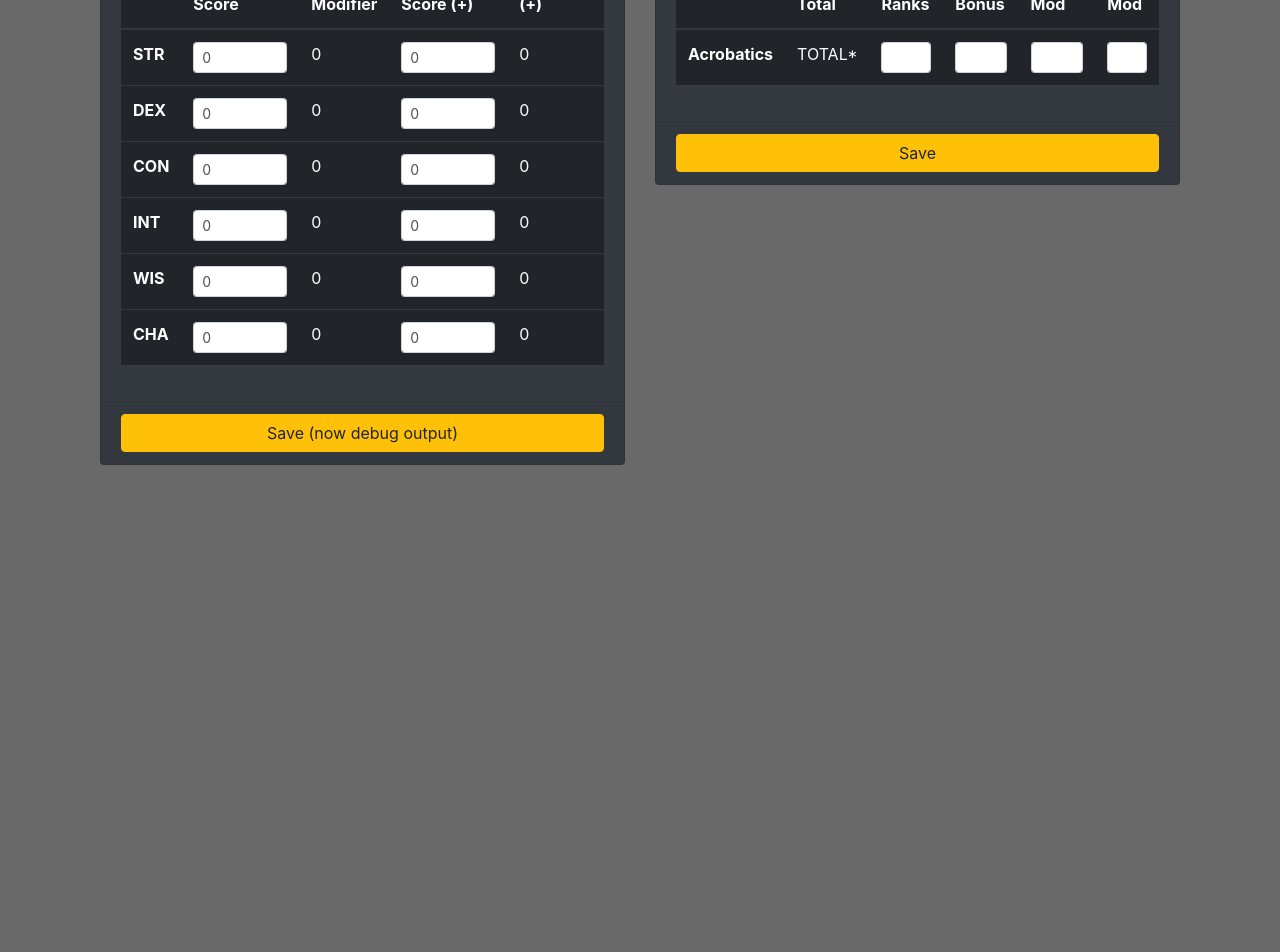
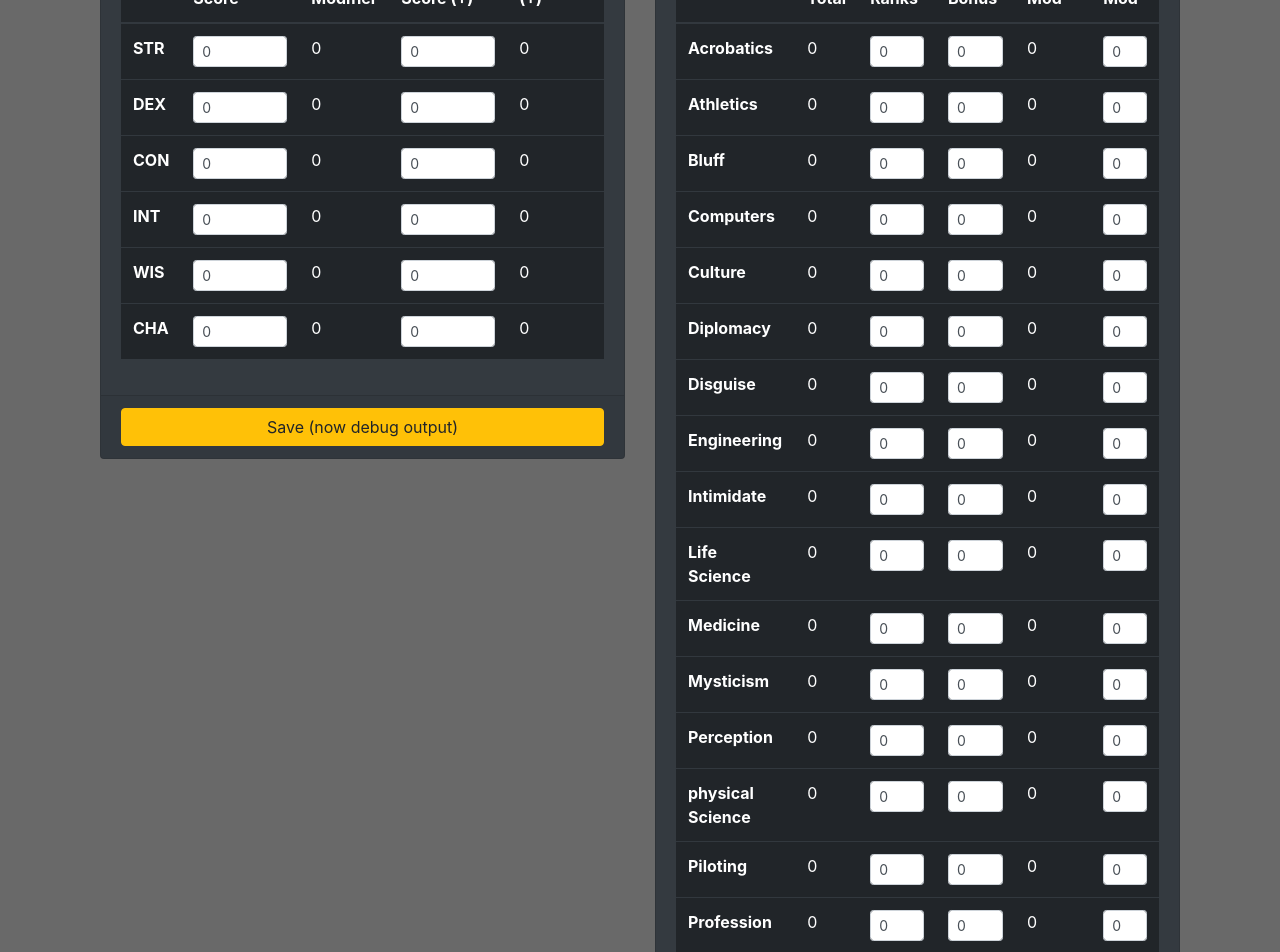
Before and after one commit to nielsdelestinne/StarSheet, an Angular app in the folder starsheet-frontend/: page /sheet/detail/1 in a window 1280 px wide. Shown: the part 360-1312 px from the top of the page. Before the commit the page ends 856 px from the top, so only its background shows below. Built offline with nearby package versions, Linux system fonts and the light colour scheme.

Commit message:
skills basic implementation finished (seperate component for each skill in the skills overview + 2-way-binding)

```diff
--- a/starsheet-frontend/src/app/sheet/sheet-detail/sheet-detail-skills/sheet-detail-skills.component.html
+++ b/starsheet-frontend/src/app/sheet/sheet-detail/sheet-detail-skills/sheet-detail-skills.component.html
@@ -16,30 +16,33 @@
       </tr>
       </thead>
       <tbody>
-      <th scope="row">Acrobatics</th>
-      <td>TOTAL*</td>
-      <td><input type="number"
-                 class="form-control form-control-sm"
-                 name="acrobaticsRanks"
-                 required></td>
-      <td><input type="number"
-                 class="form-control form-control-sm"
-                 name="acrobaticsClassBonus"
-                 required></td>
-      <td><input type="number"
-                 class="form-control form-control-sm"
-                 name="acrobaticsAbilityMod"
-                 required></td>
-      <td><input type="number"
-                 class="form-control form-control-sm"
-                 name="acrobaticsMiscMod"
-                 required></td>
+        <tr app-skill-line [skillType]="'Acrobatics'" [(skillsForType)]="skills.acrobatics"></tr>
+        <tr app-skill-line [skillType]="'Athletics'" [(skillsForType)]="skills.athletics"></tr>
+        <tr app-skill-line [skillType]="'Bluff'" [(skillsForType)]="skills.bluff"></tr>
+        <tr app-skill-line [skillType]="'Computers'" [(skillsForType)]="skills.computers"></tr>
+        <tr app-skill-line [skillType]="'Culture'" [(skillsForType)]="skills.culture"></tr>
+        <tr app-skill-line [skillType]="'Diplomacy'" [(skillsForType)]="skills.diplomacy"></tr>
+        <tr app-skill-line [skillType]="'Disguise'" [(skillsForType)]="skills.disguise"></tr>
+        <tr app-skill-line [skillType]="'Engineering'" [(skillsForType)]="skills.engineering"></tr>
+        <tr app-skill-line [skillType]="'Intimidate'" [(skillsForType)]="skills.intimidate"></tr>
+        <tr app-skill-line [skillType]="'Life Science'" [(skillsForType)]="skills.lifeScience"></tr>
+        <tr app-skill-line [skillType]="'Medicine'" [(skillsForType)]="skills.medicine"></tr>
+        <tr app-skill-line [skillType]="'Mysticism'" [(skillsForType)]="skills.mysticism"></tr>
+        <tr app-skill-line [skillType]="'Perception'" [(skillsForType)]="skills.perception"></tr>
+        <tr app-skill-line [skillType]="'physical Science'" [(skillsForType)]="skills.physicalScience"></tr>
+        <tr app-skill-line [skillType]="'Piloting'" [(skillsForType)]="skills.piloting"></tr>
+        <tr app-skill-line [skillType]="'Profession'" [(skillsForType)]="skills.profession"></tr>
+        <tr app-skill-line [skillType]="'Sense Motive'" [(skillsForType)]="skills.senseMotive"></tr>
+        <tr app-skill-line [skillType]="'Sleight Of Hand'" [(skillsForType)]="skills.sleightOfHand"></tr>
+        <tr app-skill-line [skillType]="'Stealth'" [(skillsForType)]="skills.stealth"></tr>
+        <tr app-skill-line [skillType]="'Survival'" [(skillsForType)]="skills.survival"></tr>
+
       </tbody>
     </table>
 
   </div>
   <div class="card-footer text-right">
-    <button type="button" class="btn btn-warning btn-block" >
+    <button type="button" class="btn btn-warning btn-block">
       Save
     </button>
   </div>
--- a/starsheet-frontend/src/app/sheet/sheet-detail/sheet-detail-skills/sheet-detail-skills.component.ts
+++ b/starsheet-frontend/src/app/sheet/sheet-detail/sheet-detail-skills/sheet-detail-skills.component.ts
@@ -7,9 +7,37 @@ import { Component, OnInit } from '@angular/core';
 })
 export class SheetDetailSkillsComponent implements OnInit {
 
+  protected skills : any;
+
   constructor() { }
 
   ngOnInit() {
+    this.initializeSkills();
+  }
+
+  private initializeSkills() : void {
+    this.skills = {
+      acrobatics: {total: 0, ranks: 0, classBonus: 0, abilityMod: 0, miscMod: 0},
+      athletics: {total: 0, ranks: 0, classBonus: 0, abilityMod: 0, miscMod: 0},
+      bluff: {total: 0, ranks: 0, classBonus: 0, abilityMod: 0, miscMod: 0},
+      computers: {total: 0, ranks: 0, classBonus: 0, abilityMod: 0, miscMod: 0},
+      culture: {total: 0, ranks: 0, classBonus: 0, abilityMod: 0, miscMod: 0},
+      diplomacy: {total: 0, ranks: 0, classBonus: 0, abilityMod: 0, miscMod: 0},
+      disguise: {total: 0, ranks: 0, classBonus: 0, abilityMod: 0, miscMod: 0},
+      engineering: {total: 0, ranks: 0, classBonus: 0, abilityMod: 0, miscMod: 0},
+      intimidate: {total: 0, ranks: 0, classBonus: 0, abilityMod: 0, miscMod: 0},
+      lifeScience: {total: 0, ranks: 0, classBonus: 0, abilityMod: 0, miscMod: 0},
+      medicine: {total: 0, ranks: 0, classBonus: 0, abilityMod: 0, miscMod: 0},
+      mysticism: {total: 0, ranks: 0, classBonus: 0, abilityMod: 0, miscMod: 0},
+      perception: {total: 0, ranks: 0, classBonus: 0, abilityMod: 0, miscMod: 0},
+      physicalScience: {total: 0, ranks: 0, classBonus: 0, abilityMod: 0, miscMod: 0},
+      piloting: {total: 0, ranks: 0, classBonus: 0, abilityMod: 0, miscMod: 0},
+      profession: {total: 0, ranks: 0, classBonus: 0, abilityMod: 0, miscMod: 0},
+      senseMotive: {total: 0, ranks: 0, classBonus: 0, abilityMod: 0, miscMod: 0},
+      sleightOfHand: {total: 0, ranks: 0, classBonus: 0, abilityMod: 0, miscMod: 0},
+      stealth: {total: 0, ranks: 0, classBonus: 0, abilityMod: 0, miscMod: 0},
+      survival: {total: 0, ranks: 0, classBonus: 0, abilityMod: 0, miscMod: 0},
+    };
   }
 
 }
--- a/starsheet-frontend/src/app/sheet/sheet-detail/sheet-detail-skills/skill-line/skill-line.component.html
+++ b/starsheet-frontend/src/app/sheet/sheet-detail/sheet-detail-skills/skill-line/skill-line.component.html
@@ -1,3 +1,21 @@
-<p>
-  skill-line works!
-</p>
+<th scope="row">{{skillType}}</th>
+<td>{{skillsForType.total}}</td>
+<td><input type="number"
+           class="form-control form-control-sm"
+           name="{{skillType | lowercase}}Ranks"
+           [(ngModel)]="skillsForType.ranks"
+           (change)="onRanksChange()"
+           required></td>
+<td><input type="number"
+           class="form-control form-control-sm"
+           name="{{skillType | lowercase}}ClassBonus"
+           [(ngModel)]="skillsForType.classBonus"
+           (change)="onClassBonusChange()"
+           required></td>
+<td>{{skillsForType.abilityMod}}</td>
+<td><input type="number"
+           class="form-control form-control-sm"
+           name="{{skillType | lowercase}}MiscMod"
+           [(ngModel)]="skillsForType.miscMod"
+           (change)="onMiscModChange()"
+           required></td>
--- a/starsheet-frontend/src/app/sheet/sheet-detail/sheet-detail-skills/skill-line/skill-line.component.ts
+++ b/starsheet-frontend/src/app/sheet/sheet-detail/sheet-detail-skills/skill-line/skill-line.component.ts
@@ -1,15 +1,44 @@
-import { Component, OnInit } from '@angular/core';
+import {Component, EventEmitter, Input, OnInit, Output} from '@angular/core';
 
 @Component({
-  selector: 'app-skill-line',
+  selector: '[app-skill-line]',
   templateUrl: './skill-line.component.html',
   styleUrls: ['./skill-line.component.css']
 })
 export class SkillLineComponent implements OnInit {
 
-  constructor() { }
+  @Input() skillType: string;
+  @Input() skillsForType: any;
+  @Output() skillsForTypeChange = new EventEmitter<any>();
+
+  constructor() {
+  }
 
   ngOnInit() {
   }
 
+  onRanksChange() {
+    this.onChangeOfSkill();
+  }
+
+  onClassBonusChange() {
+    this.onChangeOfSkill();
+  }
+
+  onMiscModChange() {
+    this.onChangeOfSkill();
+  }
+
+  private onChangeOfSkill() {
+    this.recalculateTotal();
+    this.skillsForTypeChange.emit(this.skillsForType);
+  }
+
+  private recalculateTotal() {
+    this.skillsForType.total = this.skillsForType.ranks
+      + this.skillsForType.classBonus
+      + this.skillsForType.abilityMod
+      + this.skillsForType.miscMod;
+  }
+
 }
--- a/starsheet-frontend/src/app/sheet/sheet-detail/sheet-detail.component.html
+++ b/starsheet-frontend/src/app/sheet/sheet-detail/sheet-detail.component.html
@@ -1,5 +1,5 @@
 <div class="container">
-  <div class="row row-full-height">
+  <div class="row">
     <div class="col-md-12 align-self-center">
 
       <div class="container">
```
